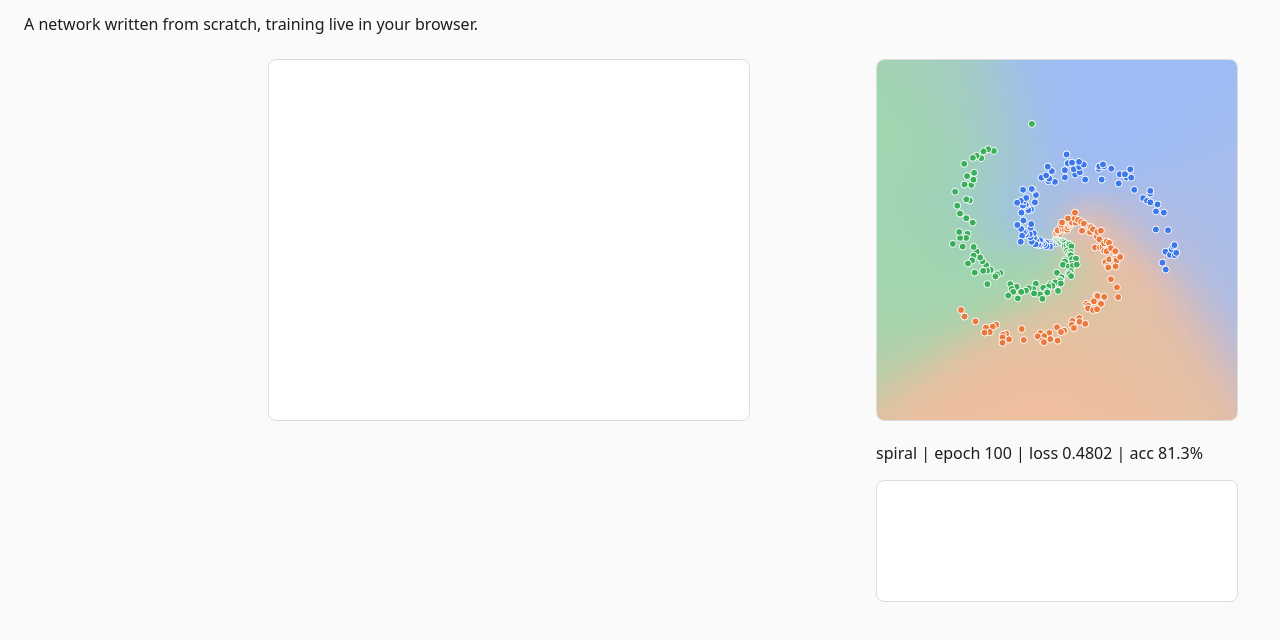
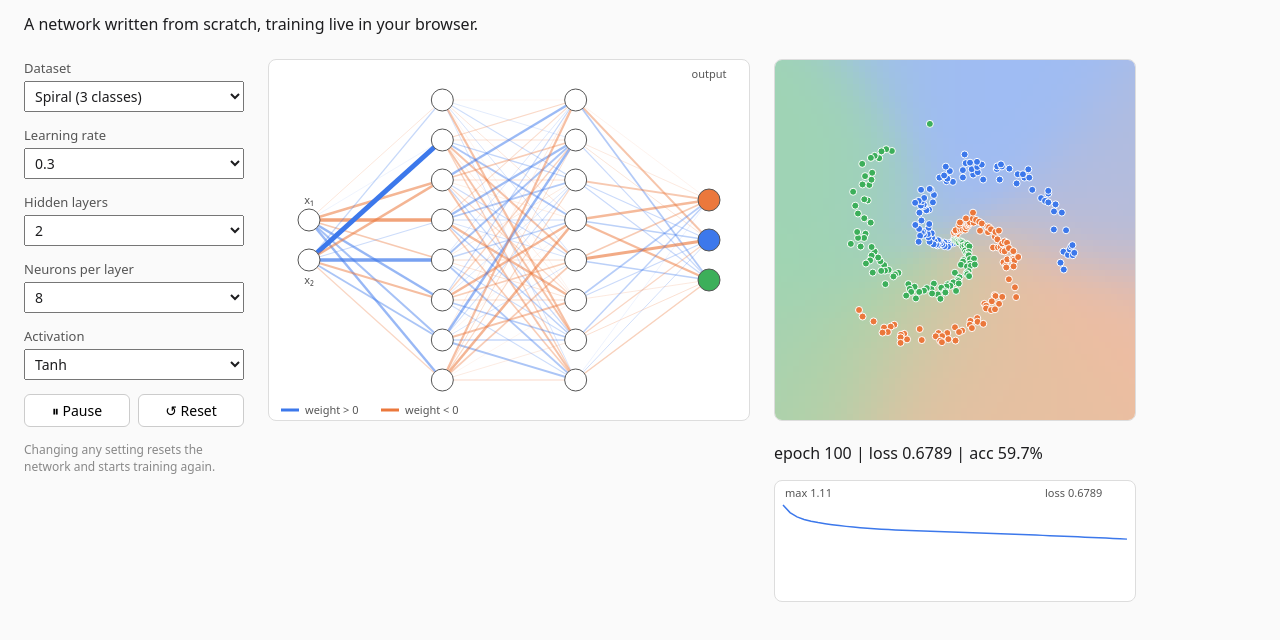
Before and after one commit to anpaan/nn-from-scratch, a website built with Vite: page playground/index.html in a window 1280 px wide. Shown: the part 70-710 px from the top of the page. Built offline with nearby package versions, Linux system fonts and the light colour scheme; animation ran at ten frames a second.

Commit message:
M8: playground controls, live network SVG, loss chart, Sigmoid activation

```diff
--- a/playground/index.html
+++ b/playground/index.html
@@ -13,17 +13,65 @@
     </header>
     <main>
       <section id="controls">
-        <!-- TODO (M8): dataset picker, learning rate, layers, activation, play/pause/reset -->
+        <label>Dataset
+          <select id="dataset">
+            <option value="spiral" selected>Spiral (3 classes)</option>
+            <option value="circles">Circles</option>
+            <option value="xor">XOR</option>
+          </select>
+        </label>
+        <label>Learning rate
+          <select id="lr">
+            <option>0.001</option>
+            <option>0.01</option>
+            <option>0.03</option>
+            <option>0.1</option>
+            <option selected>0.3</option>
+            <option>1</option>
+            <option>3</option>
+          </select>
+        </label>
+        <label>Hidden layers
+          <select id="layers">
+            <option>0</option>
+            <option>1</option>
+            <option selected>2</option>
+            <option>3</option>
+            <option>4</option>
+          </select>
+        </label>
+        <label>Neurons per layer
+          <select id="neurons">
+            <option>1</option>
+            <option>2</option>
+            <option>3</option>
+            <option>4</option>
+            <option>6</option>
+            <option selected>8</option>
+          </select>
+        </label>
+        <label>Activation
+          <select id="activation">
+            <option value="tanh" selected>Tanh</option>
+            <option value="relu">ReLU</option>
+            <option value="sigmoid">Sigmoid</option>
+          </select>
+        </label>
+        <div class="buttons">
+          <button id="play">⏸ Pause</button>
+          <button id="reset">↺ Reset</button>
+        </div>
+        <p class="hint">Changing any setting resets the network and starts training again.</p>
       </section>
       <section id="network">
-        <!-- TODO (M8): the network drawing (neurons + weighted connections) -->
+        <!-- M8: neurons + connections; thickness = |weight|, blue = positive, orange = negative -->
         <svg id="net-svg" width="480" height="360"></svg>
       </section>
       <section id="output">
-        <!-- M7: decision-boundary heatmap + data points (pick dataset with ?data=spiral|circles|xor) -->
+        <!-- M7: decision-boundary heatmap + data points -->
         <canvas id="boundary" width="360" height="360"></canvas>
         <p id="status"></p>
-        <!-- TODO (M8): loss chart -->
+        <!-- M8: loss chart -->
         <canvas id="loss-chart" width="360" height="120"></canvas>
       </section>
     </main>
--- /dev/null
+++ b/playground/src/boundary.ts
@@ -0,0 +1,59 @@
+// Decision-boundary heatmap (moved here from main.ts in M8).
+import { softmax, type Matrix, type Sequential } from "./engine.ts";
+import type { Dataset } from "./data.ts";
+
+export const RANGE = 1.5; // the canvas shows x and y in [-RANGE, RANGE]
+const CELLS = 60;          // heatmap resolution: CELLS x CELLS squares
+
+export const CLASS_COLORS: [number, number, number][] = [
+  [235, 120, 60],  // class 0: orange
+  [60, 120, 235],  // class 1: blue
+  [60, 175, 90],   // class 2: green
+];
+
+// Grid of points at the centre of each heatmap cell, built once.
+const grid: Matrix = [];
+for (let r = 0; r < CELLS; r++) {
+  for (let c = 0; c < CELLS; c++) {
+    grid.push([
+      -RANGE + ((c + 0.5) / CELLS) * 2 * RANGE,
+      RANGE - ((r + 0.5) / CELLS) * 2 * RANGE, // canvas y grows downwards
+    ]);
+  }
+}
+
+export function drawBoundary(canvas: HTMLCanvasElement, model: Sequential, data: Dataset) {
+  const ctx = canvas.getContext("2d")!;
+  const toPixel = (x: number, y: number): [number, number] => [
+    ((x + RANGE) / (2 * RANGE)) * canvas.width,
+    ((RANGE - y) / (2 * RANGE)) * canvas.height,
+  ];
+
+  // 1. heatmap: ask the network about every grid point, mix class colours by probability
+  const probs = softmax(model.forward(grid));
+  const cw = canvas.width / CELLS, ch = canvas.height / CELLS;
+  probs.forEach((p, k) => {
+    let r = 0, g = 0, b = 0;
+    p.forEach((pk, cls) => {
+      r += pk * CLASS_COLORS[cls][0];
+      g += pk * CLASS_COLORS[cls][1];
+      b += pk * CLASS_COLORS[cls][2];
+    });
+    // blend with white so the data points stay readable
+    ctx.fillStyle = `rgb(${(r + 255) / 2}, ${(g + 255) / 2}, ${(b + 255) / 2})`;
+    const row = Math.floor(k / CELLS), col = k % CELLS;
+    ctx.fillRect(col * cw, row * ch, cw + 1, ch + 1);
+  });
+
+  // 2. data points on top
+  data.X.forEach(([x, y], i) => {
+    const [px, py] = toPixel(x, y);
+    const [cr, cg, cb] = CLASS_COLORS[data.y[i]];
+    ctx.beginPath();
+    ctx.arc(px, py, 3.5, 0, 2 * Math.PI);
+    ctx.fillStyle = `rgb(${cr}, ${cg}, ${cb})`;
+    ctx.fill();
+    ctx.strokeStyle = "white";
+    ctx.stroke();
+  });
+}
--- /dev/null
+++ b/playground/src/loss-chart.ts
@@ -0,0 +1,22 @@
+// M8: loss over time, drawn on a small canvas.
+export function drawLossChart(canvas: HTMLCanvasElement, history: number[]) {
+  const ctx = canvas.getContext("2d")!;
+  const W = canvas.width, H = canvas.height, pad = 8, top = 24; // leave room for the labels
+  ctx.clearRect(0, 0, W, H);
+  if (history.length < 2) return;
+
+  const max = Math.max(...history);
+  const x = (k: number) => pad + (k / (history.length - 1)) * (W - 2 * pad);
+  const y = (v: number) => H - pad - (v / max) * (H - pad - top);
+
+  ctx.beginPath();
+  history.forEach((v, k) => (k === 0 ? ctx.moveTo(x(k), y(v)) : ctx.lineTo(x(k), y(v))));
+  ctx.strokeStyle = "rgb(60, 120, 235)";
+  ctx.lineWidth = 1.5;
+  ctx.stroke();
+
+  ctx.fillStyle = "#555";
+  ctx.font = "11px system-ui";
+  ctx.fillText(`loss ${history[history.length - 1].toFixed(4)}`, W - 90, 16);
+  ctx.fillText(`max ${max.toFixed(2)}`, pad + 2, 16);
+}
--- a/playground/src/main.ts
+++ b/playground/src/main.ts
@@ -1,95 +1,80 @@
 // Entry point of the playground UI.
 //
 // The core idea is a loop driven by requestAnimationFrame (about 60 times/s):
-//   each frame: run a few training steps -> redraw the decision boundary
+//   each frame: run a few training steps -> redraw boundary, network, loss chart
 // That's what makes the training look "live".
 //
-// M7: pick the dataset with the URL, e.g.  ?data=spiral  ?data=circles  ?data=xor
-// (real controls come in M8).
+// M8: the controls on the left rebuild the network; changing any setting resets training.
 
-import { Sequential, Linear, Tanh, SoftmaxCrossEntropy, SGD, softmax, type Matrix } from "./engine.ts";
+import { Sequential, Linear, Tanh, ReLU, Sigmoid, SoftmaxCrossEntropy, SGD, type Layer } from "./engine.ts";
 import { makeSpiral, makeCircles, makeXor, type Dataset } from "./data.ts";
+import { drawBoundary } from "./boundary.ts";
+import { NetworkView } from "./network-view.ts";
+import { drawLossChart } from "./loss-chart.ts";
 
-// ---------- setup ----------
+// ---------- DOM ----------
 
-const datasets: Record<string, () => Dataset> = {
+const $ = <T extends HTMLElement>(id: string) => document.getElementById(id) as T;
+const ui = {
+  dataset: $<HTMLSelectElement>("dataset"),
+  lr: $<HTMLSelectElement>("lr"),
+  layers: $<HTMLSelectElement>("layers"),
+  neurons: $<HTMLSelectElement>("neurons"),
+  activation: $<HTMLSelectElement>("activation"),
+  play: $<HTMLButtonElement>("play"),
+  reset: $<HTMLButtonElement>("reset"),
+  boundary: $<HTMLCanvasElement>("boundary"),
+  lossChart: $<HTMLCanvasElement>("loss-chart"),
+  status: $<HTMLParagraphElement>("status"),
+};
+const netView = new NetworkView(document.getElementById("net-svg") as unknown as SVGSVGElement);
+
+// ---------- training state ----------
+
+const DATASETS: Record<string, () => Dataset> = {
   spiral: () => makeSpiral(),
   circles: () => makeCircles(),
   xor: () => makeXor(),
 };
-const name = new URLSearchParams(location.search).get("data") ?? "spiral";
-const data = (datasets[name] ?? datasets.spiral)();
+const ACTIVATIONS: Record<string, () => Layer> = {
+  tanh: () => new Tanh(),
+  relu: () => new ReLU(),
+  sigmoid: () => new Sigmoid(),
+};
 
-const model = new Sequential(
-  new Linear(2, 16, 1), new Tanh(),
-  new Linear(16, 16, 2), new Tanh(),
-  new Linear(16, data.nClasses, 3),
-);
+const STEPS_PER_FRAME = 2;   // training steps between two redraws
+const MAX_EPOCHS = 5000;     // auto-pause afterwards so the page doesn't burn CPU forever
+
+let data: Dataset;
+let model: Sequential;
+let opt: SGD;
 const lossFn = new SoftmaxCrossEntropy();
-const opt = new SGD(model.params(), model.grads(), 0.3);
-
-const STEPS_PER_FRAME = 2; // training steps between two redraws (higher = faster, less "live")
-const MAX_EPOCHS = 4000;   // stop afterwards so the page doesn't burn CPU forever
 let epoch = 0;
 let loss = 0;
+let lossHistory: number[] = [];
+let running = true;
 
-// ---------- drawing ----------
+/** (Re)build dataset, network and optimizer from the current control values. */
+function rebuild() {
+  data = (DATASETS[ui.dataset.value] ?? DATASETS.spiral)();
+  const nLayers = Number(ui.layers.value);
+  const nNeurons = Number(ui.neurons.value);
+  const sizes = [2, ...Array<number>(nLayers).fill(nNeurons), data.nClasses];
 
-const canvas = document.querySelector<HTMLCanvasElement>("#boundary")!;
-const ctx = canvas.getContext("2d")!;
-const status = document.querySelector<HTMLParagraphElement>("#status")!;
+  const layers: Layer[] = [];
+  const seed = Math.floor(Math.random() * 1e9); // new random init on every reset
+  for (let l = 0; l < sizes.length - 1; l++) {
+    layers.push(new Linear(sizes[l], sizes[l + 1], seed + l));
+    if (l < sizes.length - 2) layers.push(ACTIVATIONS[ui.activation.value]()); // no activation after the last Linear
+  }
+  model = new Sequential(...layers);
+  opt = new SGD(model.params(), model.grads(), Number(ui.lr.value));
 
-const RANGE = 1.5;  // the canvas shows x and y in [-RANGE, RANGE]
-const CELLS = 60;   // heatmap resolution: CELLS x CELLS squares
-const COLORS: [number, number, number][] = [
-  [235, 120, 60],  // class 0: orange
-  [60, 120, 235],  // class 1: blue
-  [60, 175, 90],   // class 2: green
-];
-
-// Grid of points at the centre of each heatmap cell, built once.
-const grid: Matrix = [];
-for (let r = 0; r < CELLS; r++) {
-  for (let c = 0; c < CELLS; c++) {
-    grid.push([
-      -RANGE + ((c + 0.5) / CELLS) * 2 * RANGE,
-      RANGE - ((r + 0.5) / CELLS) * 2 * RANGE, // canvas y grows downwards
-    ]);
-  }
-}
-
-function toPixel(x: number, y: number): [number, number] {
-  return [((x + RANGE) / (2 * RANGE)) * canvas.width, ((RANGE - y) / (2 * RANGE)) * canvas.height];
-}
-
-function draw() {
-  // 1. heatmap: ask the network about every grid point, mix class colours by probability
-  const probs = softmax(model.forward(grid));
-  const cw = canvas.width / CELLS, ch = canvas.height / CELLS;
-  probs.forEach((p, k) => {
-    let r = 0, g = 0, b = 0;
-    p.forEach((pk, cls) => {
-      r += pk * COLORS[cls][0];
-      g += pk * COLORS[cls][1];
-      b += pk * COLORS[cls][2];
-    });
-    // blend with white so the data points stay readable
-    ctx.fillStyle = `rgb(${(r + 255) / 2}, ${(g + 255) / 2}, ${(b + 255) / 2})`;
-    const row = Math.floor(k / CELLS), col = k % CELLS;
-    ctx.fillRect(col * cw, row * ch, cw + 1, ch + 1);
-  });
-
-  // 2. data points on top
-  data.X.forEach(([x, y], i) => {
-    const [px, py] = toPixel(x, y);
-    const [cr, cg, cb] = COLORS[data.y[i]];
-    ctx.beginPath();
-    ctx.arc(px, py, 3.5, 0, 2 * Math.PI);
-    ctx.fillStyle = `rgb(${cr}, ${cg}, ${cb})`;
-    ctx.fill();
-    ctx.strokeStyle = "white";
-    ctx.stroke();
-  });
+  epoch = 0;
+  loss = 0;
+  lossHistory = [];
+  netView.build(model, sizes);
+  draw();
 }
 
 function accuracy(): number {
@@ -101,19 +86,54 @@ function accuracy(): number {
   return ok / data.y.length;
 }
 
+function draw() {
+  drawBoundary(ui.boundary, model, data);
+  netView.update();
+  drawLossChart(ui.lossChart, lossHistory);
+  ui.status.textContent =
+    `epoch ${epoch}  |  loss ${loss.toFixed(4)}  |  acc ${(accuracy() * 100).toFixed(1)}%` +
+    (epoch >= MAX_EPOCHS ? "  (max epochs reached)" : "");
+}
+
+function setRunning(on: boolean) {
+  running = on;
+  ui.play.textContent = on ? "⏸ Pause" : "▶ Play";
+}
+
 // ---------- the live loop ----------
 
 function frame() {
+  if (running) {
     for (let s = 0; s < STEPS_PER_FRAME && epoch < MAX_EPOCHS; s++) {
       loss = lossFn.forward(model.forward(data.X), data.y); // 1-2. forward + loss
       model.backward(lossFn.backward());                    // 3. backward
       opt.step();                                           // 4. update
       epoch++;
     }
+    lossHistory.push(loss);
+    if (epoch >= MAX_EPOCHS) setRunning(false);
     draw();
-  const done = epoch >= MAX_EPOCHS ? "  (done)" : "";
-  status.textContent =
-    `${name}  |  epoch ${epoch}  |  loss ${loss.toFixed(4)}  |  acc ${(accuracy() * 100).toFixed(1)}%${done}`;
-  if (epoch < MAX_EPOCHS) requestAnimationFrame(frame);
   }
   requestAnimationFrame(frame);
+}
+
+// ---------- wire up the controls ----------
+
+for (const el of [ui.dataset, ui.lr, ui.layers, ui.neurons, ui.activation]) {
+  el.addEventListener("change", () => {
+    rebuild();
+    setRunning(true); // "change a setting -> the network resets and learns again"
+  });
+}
+ui.play.addEventListener("click", () => {
+  if (epoch >= MAX_EPOCHS) rebuild();
+  setRunning(!running);
+});
+ui.reset.addEventListener("click", () => {
+  rebuild();
+  setRunning(true);
+});
+
+rebuild();
+setRunning(true);
+requestAnimationFrame(frame);
--- /dev/null
+++ b/playground/src/network-view.ts
@@ -0,0 +1,118 @@
+// M8: draw the network as SVG: neurons are circles, connections are lines.
+// Line thickness follows |w|, colour follows the sign (blue = positive, orange = negative).
+// The elements are created once per network (build) and only their attributes change
+// every frame (update), which is much cheaper than rebuilding the SVG 60 times a second.
+import { Linear, type Sequential } from "./engine.ts";
+import { CLASS_COLORS } from "./boundary.ts";
+
+const SVG_NS = "http://www.w3.org/2000/svg";
+const POS = "rgb(60, 120, 235)";
+const NEG = "rgb(235, 120, 60)";
+const R = 11; // neuron radius
+
+export class NetworkView {
+  private svg: SVGSVGElement;
+  private lines: { el: SVGLineElement; layer: Linear; i: number; j: number }[] = [];
+
+  constructor(svg: SVGSVGElement) {
+    this.svg = svg;
+  }
+
+  /** Create circles and lines for a network. sizes = neurons per layer, e.g. [2, 8, 8, 3]. */
+  build(model: Sequential, sizes: number[]) {
+    this.svg.replaceChildren();
+    this.lines = [];
+    const W = this.svg.clientWidth || Number(this.svg.getAttribute("width"));
+    const H = this.svg.clientHeight || Number(this.svg.getAttribute("height"));
+    const marginX = 40, marginY = 30;
+
+    // (x, y) of every neuron, layer by layer
+    const pos = sizes.map((n, l) => {
+      const x = marginX + (l * (W - 2 * marginX)) / (sizes.length - 1);
+      const gap = Math.min(40, (H - 2 * marginY) / Math.max(n - 1, 1));
+      const top = H / 2 - (gap * (n - 1)) / 2;
+      return Array.from({ length: n }, (_, i) => [x, top + i * gap] as [number, number]);
+    });
+
+    // lines first, so circles are drawn on top of them
+    const linears = model.layers.filter((l): l is Linear => l instanceof Linear);
+    linears.forEach((layer, l) => {
+      for (let i = 0; i < sizes[l]; i++) {
+        for (let j = 0; j < sizes[l + 1]; j++) {
+          const el = document.createElementNS(SVG_NS, "line");
+          el.setAttribute("x1", String(pos[l][i][0]));
+          el.setAttribute("y1", String(pos[l][i][1]));
+          el.setAttribute("x2", String(pos[l + 1][j][0]));
+          el.setAttribute("y2", String(pos[l + 1][j][1]));
+          this.svg.appendChild(el);
+          this.lines.push({ el, layer, i, j });
+        }
+      }
+    });
+
+    // circles + labels
+    pos.forEach((layerPos, l) => {
+      layerPos.forEach(([x, y], i) => {
+        const c = document.createElementNS(SVG_NS, "circle");
+        c.setAttribute("cx", String(x));
+        c.setAttribute("cy", String(y));
+        c.setAttribute("r", String(R));
+        const isOutput = l === pos.length - 1;
+        const [cr, cg, cb] = CLASS_COLORS[i] ?? [200, 200, 200];
+        c.setAttribute("fill", isOutput ? `rgb(${cr}, ${cg}, ${cb})` : "#fff");
+        c.setAttribute("stroke", "#555");
+        this.svg.appendChild(c);
+      });
+    });
+    const label = (text: string, x: number, y: number) => {
+      const t = document.createElementNS(SVG_NS, "text");
+      t.textContent = text;
+      t.setAttribute("x", String(x));
+      t.setAttribute("y", String(y));
+      t.setAttribute("text-anchor", "middle");
+      t.setAttribute("font-size", "11");
+      t.setAttribute("fill", "#555");
+      this.svg.appendChild(t);
+    };
+    label("x₁", pos[0][0][0], pos[0][0][1] - 16);
+    label("x₂", pos[0][1][0], pos[0][1][1] + 24);
+    label("output", pos[pos.length - 1][0][0], marginY - 12);
+
+    // legend for the line colours (they are NOT class colours)
+    const legend = (color: string, text: string, x: number) => {
+      const l = document.createElementNS(SVG_NS, "line");
+      l.setAttribute("x1", String(x));
+      l.setAttribute("x2", String(x + 18));
+      l.setAttribute("y1", String(H - 10));
+      l.setAttribute("y2", String(H - 10));
+      l.setAttribute("stroke", color);
+      l.setAttribute("stroke-width", "3");
+      this.svg.appendChild(l);
+      const t = document.createElementNS(SVG_NS, "text");
+      t.textContent = text;
+      t.setAttribute("x", String(x + 24));
+      t.setAttribute("y", String(H - 6));
+      t.setAttribute("font-size", "11");
+      t.setAttribute("fill", "#555");
+      this.svg.appendChild(t);
+    };
+    legend(POS, "weight > 0", 12);
+    legend(NEG, "weight < 0", 112);
+
+    this.update();
+  }
+
+  /** Re-colour and re-size every line from the current weights. */
+  update() {
+    // scale thickness relative to the largest weight in the network
+    let maxW = 1e-9;
+    for (const { layer, i, j } of this.lines) maxW = Math.max(maxW, Math.abs(layer.W[i][j]));
+    for (const { el, layer, i, j } of this.lines) {
+      const w = layer.W[i][j];
+      const t = Math.abs(w) / maxW;
+      el.setAttribute("stroke", w >= 0 ? POS : NEG);
+      el.setAttribute("stroke-width", (0.5 + 4.5 * t).toFixed(2));
+      el.setAttribute("stroke-opacity", (0.15 + 0.85 * t).toFixed(2));
+    }
+  }
+}
--- a/playground/src/style.css
+++ b/playground/src/style.css
@@ -7,8 +7,22 @@ body { margin: 0; padding: 24px; }
 header h1 { margin: 0 0 4px; }
 main {
   display: grid;
-  grid-template-columns: 220px 1fr 380px;
+  grid-template-columns: 220px 482px 380px;
+  justify-content: start;
   gap: 24px;
   margin-top: 24px;
 }
 canvas, svg { background: #fff; border: 1px solid #ddd; border-radius: 8px; }
+
+/* M8: controls */
+#controls { display: flex; flex-direction: column; gap: 14px; }
+#controls label { display: flex; flex-direction: column; gap: 4px; font-size: 13px; color: #555; }
+#controls select { font: inherit; font-size: 14px; padding: 4px 6px; color: #1d1d1f; }
+#controls .buttons { display: flex; gap: 8px; }
+#controls button {
+  flex: 1; font: inherit; font-size: 14px; padding: 6px 8px; cursor: pointer;
+  border: 1px solid #ccc; border-radius: 6px; background: #fff;
+}
+#controls button:hover { background: #f0f0f0; }
+#controls .hint { font-size: 12px; color: #888; margin: 0; }
+#status { font-variant-numeric: tabular-nums; }
```
Also changed, not shown: playground/src/engine.test.ts (+11 -1 lines), playground/src/engine.ts (+13 -0 lines). Lines whose indentation alone changed are shown as unchanged.
